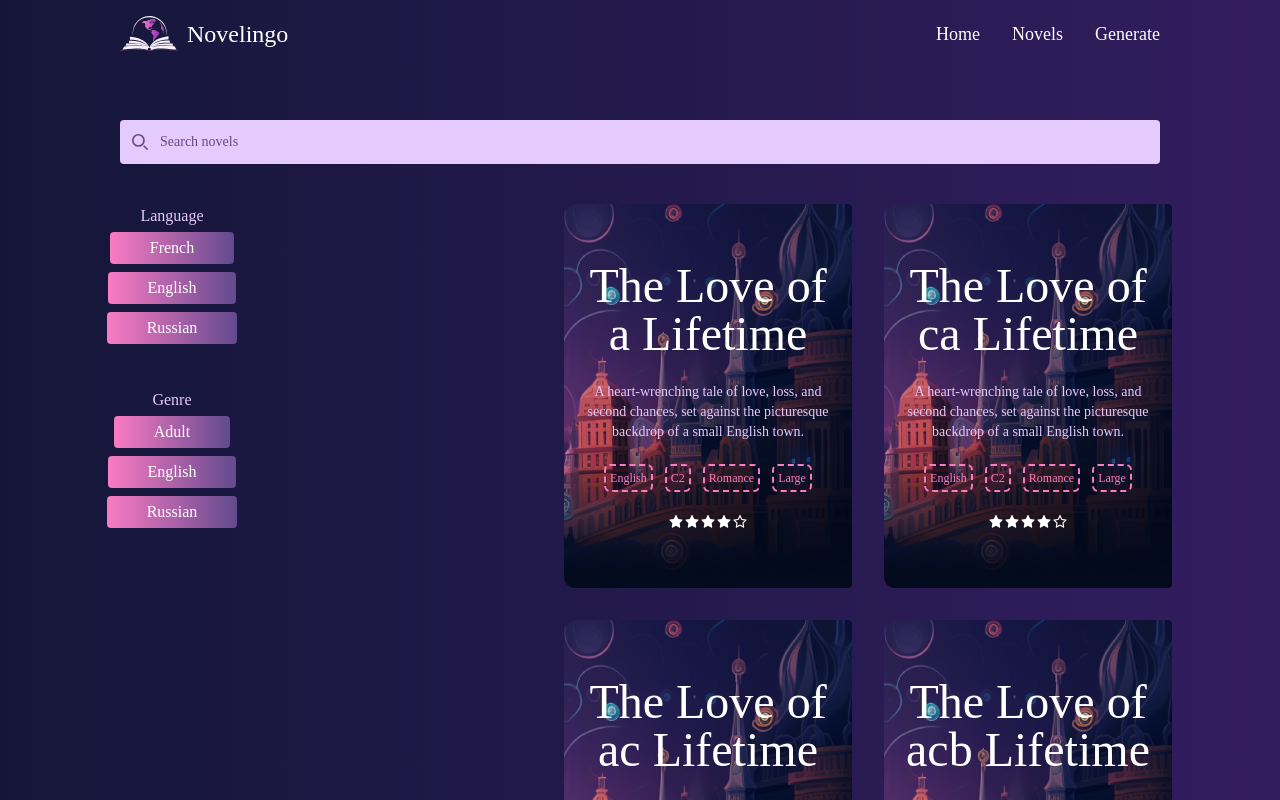
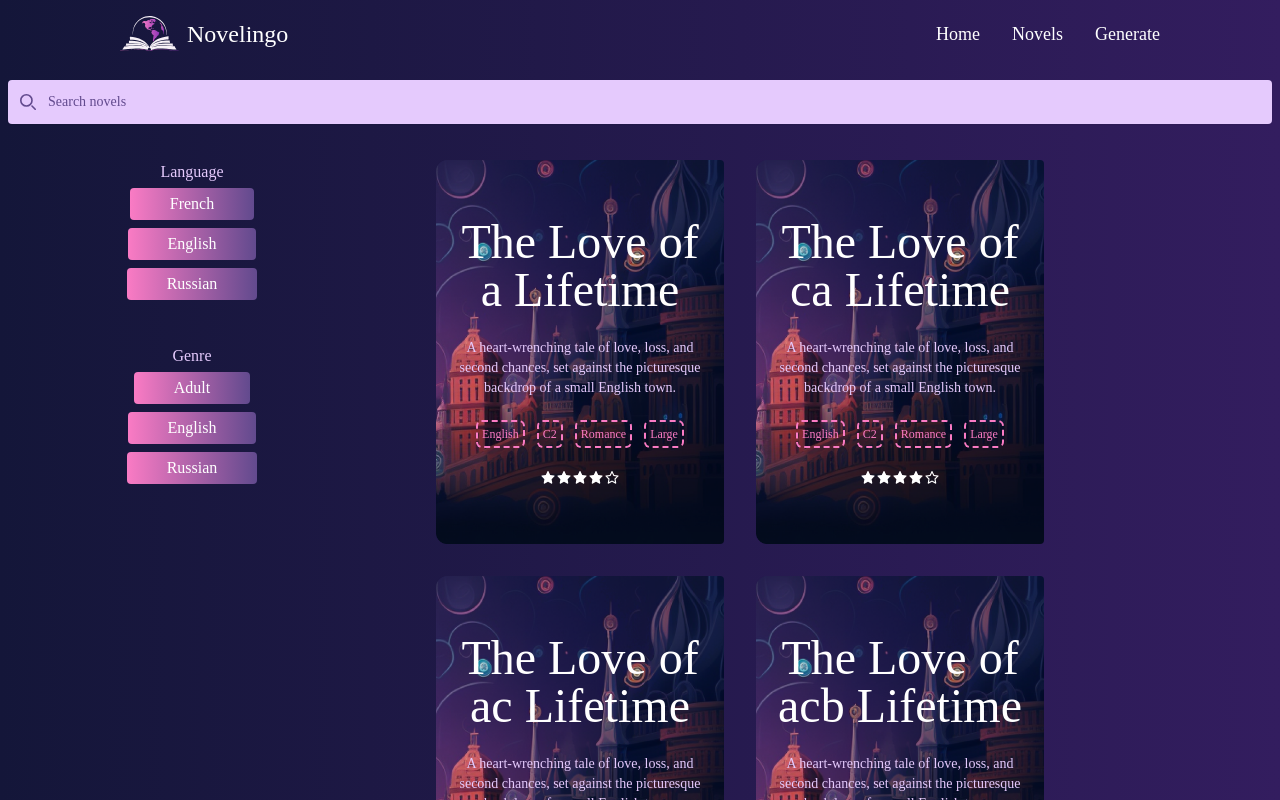
Before and after one commit to Novelingo/novelingo_frontend, a React (Vite) app: page /novels in a window 1280 px wide. Shown: the top 800 px of the page. Built offline with nearby package versions, Linux system fonts and the light colour scheme; a web font is replaced by a local one.

Commit message:
fixed search

```diff
--- a/src/components/NovelCard.tsx
+++ b/src/components/NovelCard.tsx
@@ -8,7 +8,7 @@ interface NovelProps{
     rating: number;
     cover: string;
   }
-  export default function Novelcard({genres, title, subtitle, rating, cover}: NovelProps) {
+  export default function NovelCard({genres, title, subtitle, rating, cover}: NovelProps) {
     return (
       <div className='m-4  flex flex-col items-center justify-center w-72 h-96 p-4 text-center rounded' style={{
         backgroundImage:`url(${cover})`,
--- a/src/pages/Novels.tsx
+++ b/src/pages/Novels.tsx
@@ -42,18 +42,24 @@ cover: bookcover,
   return (
     <div className="mt-10 md:px-20 px-5 md:py-20 py-10 flex flex-col justify-center ">
 
-    <div className="relative z-0 mx-10">
+       <div className="fixed top-16 left-1/2 w-full max-w-screen-xl transform -translate-x-1/2 px-2 pt-4 bg-gradient-to-r from-dark1 to-dark2 z-10">
+      <div className="relative">
         <div className="absolute inset-y-0 left-0 flex items-center pl-3 pointer-events-none">
-            <svg className="w-4 h-4 text-purple" aria-hidden="true" xmlns="http://www.w3.org/2000/svg" fill="none" viewBox="0 0 20 20">
-                <path stroke="currentColor" strokeLinecap="round" strokeLinejoin="round" strokeWidth="2" d="m19 19-4-4m0-7A7 7 0 1 1 1 8a7 7 0 0 1 14 0Z"/>
-            </svg>
+          <svg className="w-4 h-4 text-purple" aria-hidden="true" xmlns="http://www.w3.org/2000/svg" fill="none" viewBox="0 0 20 20">
+            <path stroke="currentColor" strokeLinecap="round" strokeLinejoin="round" strokeWidth="2" d="m19 19-4-4m0-7A7 7 0 1 1 1 8a7 7 0 0 1 14 0Z"/>
+          </svg>
         </div>
-        <input type="search" id="default-search" className="w-full self-center text-purple p-3 pl-10 placeholder:text-purple text-base  bg-light rounded shadow-sm focus:outline-none sm:text-sm" placeholder="Search novels" required />
+        <input type="search" id="default-search" className="w-full text-purple p-3 pl-10 placeholder:text-purple text-base bg-light rounded shadow-sm focus:outline-none sm:text-sm" placeholder="Search novels" required />
+      </div>
     </div>
+
+
+
+
 
     <div className='mt-6 flex flex-wrap justify-center ' >
 
-      <div className=" pr-24">
+      <div className="fixed left-28">
           {
         filters.map((filter)=>(
           <Filter key={filter.title} title={filter.title} options={filter.options} />
```
